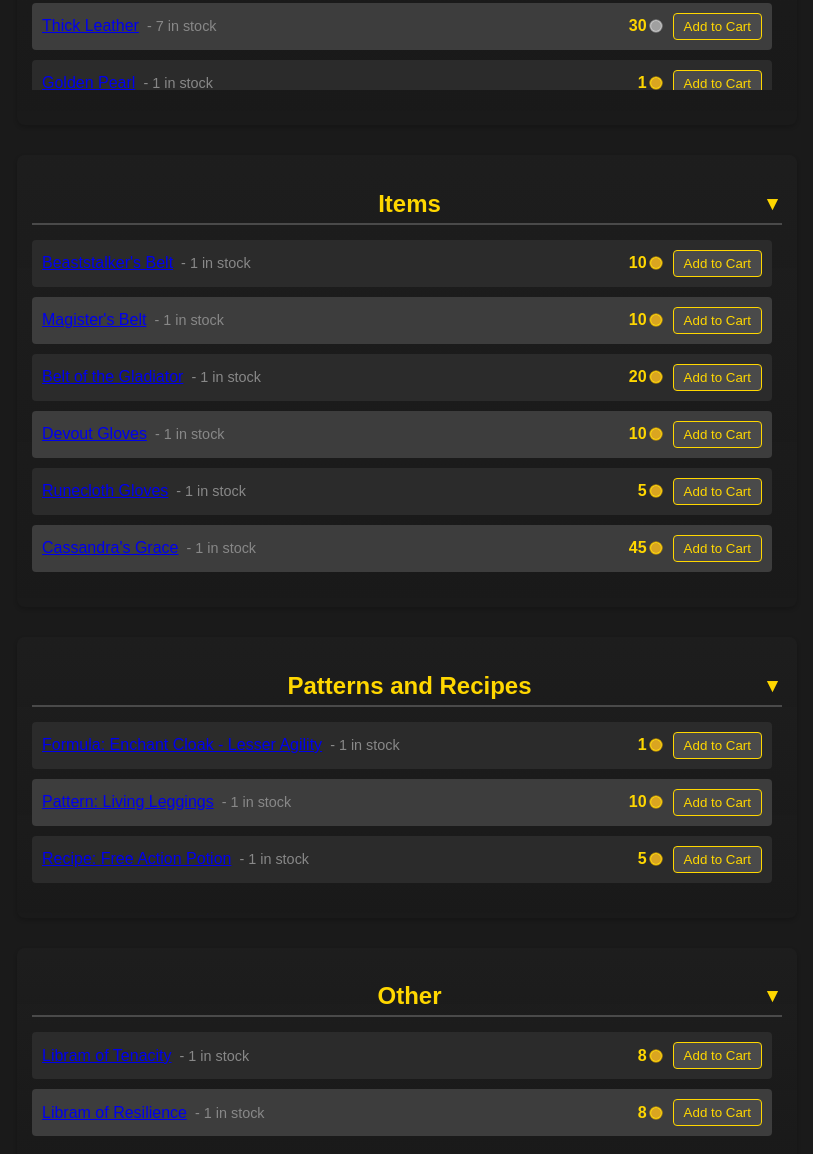
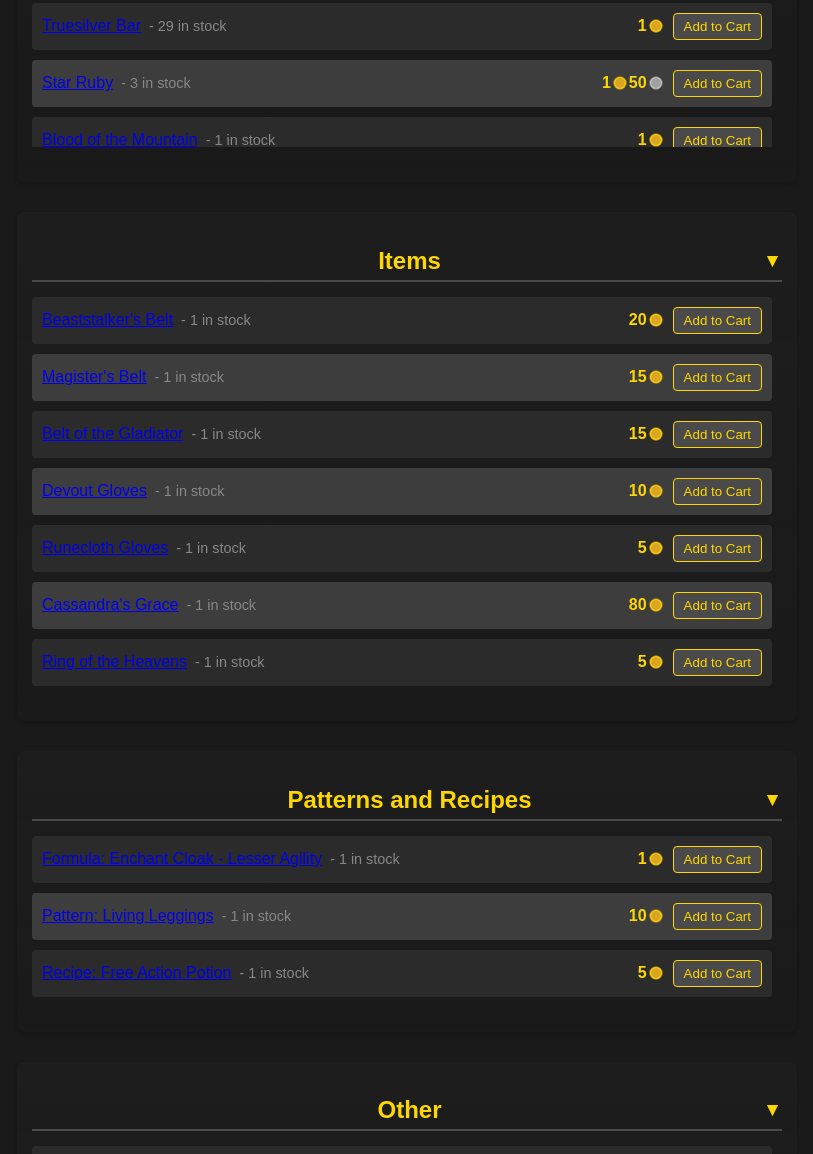
Before and after one commit to Nymnion/nymnsen, a plain HTML site: page index.html in a window 1280 px wide. Shown: the part 1646-2800 px from the top of the page, without its empty margins (23-836 px from the left). Drawn offline with Linux system fonts and the light colour scheme; a script that the page names is missing.

Commit message:
1.02
Price update

```diff
--- a/index.html
+++ b/index.html
@@ -599,6 +599,21 @@
                             data-item-id="16971"
                             data-stock="20">Add to Cart</button>
                     </div>
+
+                    <div class="item-row">
+                        <div class="item-name-container">
+                            <a href="https://www.wowhead.com/classic/item=6657">Savory Deviate Delight</a>
+                            <span class="stock-info">- 16 in stock</span>
+                        </div>
+                        <div class="price">
+                            <span class="currency-amount">20<div class="silver-icon"></div></span>
+                        </div>
+                        <button class="add-to-cart"
+                            data-item="Savory Deviate Delight"
+                            data-price="20"
+                            data-item-id="6657"
+                            data-stock="16">Add to Cart</button>
+                    </div>
                 </div>
             </div>
 
@@ -702,37 +717,6 @@
 
                     <div class="item-row">
                         <div class="item-name-container">
-                            <a href="https://www.wowhead.com/classic/item=7078">Essence of Fire</a>
-                            <span class="stock-info">- 8 in stock</span>
-                        </div>
-                        <div class="price">
-                            <span class="currency-amount">4<div class="gold-icon"></div></span>
-                        </div>
-                        <button class="add-to-cart"
-                            data-item="Essence of Fire"
-                            data-price="400"
-                            data-item-id="7078"
-                            data-stock="8">Add to Cart</button>
-                    </div>
-
-                    <div class="item-row">
-                        <div class="item-name-container">
-                            <a href="https://www.wowhead.com/classic/item=7076">Essence of Earth</a>
-                            <span class="stock-info">- 4 in stock</span>
-                        </div>
-                        <div class="price">
-                            <span class="currency-amount">3<div class="gold-icon"></div></span>
-                            <span class="currency-amount">50<div class="silver-icon"></div></span>
-                        </div>
-                        <button class="add-to-cart"
-                            data-item="Essence of Earth"
-                            data-price="350"
-                            data-item-id="7076"
-                            data-stock="4">Add to Cart</button>
-                    </div>
-
-                    <div class="item-row">
-                        <div class="item-name-container">
                             <a href="https://www.wowhead.com/classic/item=11754">Black Diamond</a>
                             <span class="stock-info">- 4 in stock</span>
                         </div>
@@ -824,21 +808,6 @@
 
                     <div class="item-row">
                         <div class="item-name-container">
-                            <a href="https://www.wowhead.com/classic/item=4304">Thick Leather</a>
-                            <span class="stock-info">- 7 in stock</span>
-                        </div>
-                        <div class="price">
-                            <span class="currency-amount">30<div class="silver-icon"></div></span>
-                        </div>
-                        <button class="add-to-cart"
-                            data-item="Thick Leather"
-                            data-price="30"
-                            data-item-id="4304"
-                            data-stock="7">Add to Cart</button>
-                    </div>
-
-                    <div class="item-row">
-                        <div class="item-name-container">
                             <a href="https://www.wowhead.com/classic/item=13926">Golden Pearl</a>
                             <span class="stock-info">- 1 in stock</span>
                         </div>
@@ -854,21 +823,6 @@
 
                     <div class="item-row">
                         <div class="item-name-container">
-                            <a href="https://www.wowhead.com/classic/item=7909">Aquamarine</a>
-                            <span class="stock-info">- 2 in stock</span>
-                        </div>
-                        <div class="price">
-                            <span class="currency-amount">1<div class="gold-icon"></div></span>
-                        </div>
-                        <button class="add-to-cart"
-                            data-item="Aquamarine"
-                            data-price="100"
-                            data-item-id="7909"
-                            data-stock="2">Add to Cart</button>
-                    </div>
-
-                    <div class="item-row">
-                        <div class="item-name-container">
                             <a href="https://www.wowhead.com/classic/item=6037">Truesilver Bar</a>
                             <span class="stock-info">- 29 in stock</span>
                         </div>
@@ -1021,6 +975,126 @@
                             data-item-id="7069"
                             data-stock="3">Add to Cart</button>
                     </div>
+
+                    <div class="item-row">
+                        <div class="item-name-container">
+                            <a href="https://www.wowhead.com/classic/item=7078">Essence of Fire</a>
+                            <span class="stock-info">- 3 in stock</span>
+                        </div>
+                        <div class="price">
+                            <span class="currency-amount">4<div class="gold-icon"></div></span>
+                        </div>
+                        <button class="add-to-cart"
+                            data-item="Essence of Fire"
+                            data-price="400"
+                            data-item-id="7078"
+                            data-stock="3">Add to Cart</button>
+                    </div>
+
+                    <div class="item-row">
+                        <div class="item-name-container">
+                            <a href="https://www.wowhead.com/classic/item=4611">Blue Pearl</a>
+                            <span class="stock-info">- 2 in stock</span>
+                        </div>
+                        <div class="price">
+                            <span class="currency-amount">50<div class="silver-icon"></div></span>
+                        </div>
+                        <button class="add-to-cart"
+                            data-item="Blue Pearl"
+                            data-price="50"
+                            data-item-id="4611"
+                            data-stock="2">Add to Cart</button>
+                    </div>
+
+                    <div class="item-row">
+                        <div class="item-name-container">
+                            <a href="https://www.wowhead.com/classic/item=8169">Thick Hide</a>
+                            <span class="stock-info">- 5 in stock</span>
+                        </div>
+                        <div class="price">
+                            <span class="currency-amount">10<div class="silver-icon"></div></span>
+                        </div>
+                        <button class="add-to-cart"
+                            data-item="Thick Hide"
+                            data-price="10"
+                            data-item-id="8169"
+                            data-stock="5">Add to Cart</button>
+                    </div>
+
+                    <div class="item-row">
+                        <div class="item-name-container">
+                            <a href="https://www.wowhead.com/classic/item=12804">Powerful Mojo</a>
+                            <span class="stock-info">- 1 in stock</span>
+                        </div>
+                        <div class="price">
+                            <span class="currency-amount">50<div class="silver-icon"></div></span>
+                        </div>
+                        <button class="add-to-cart"
+                            data-item="Powerful Mojo"
+                            data-price="50"
+                            data-item-id="12804"
+                            data-stock="1">Add to Cart</button>
+                    </div>
+
+                    <div class="item-row">
+                        <div class="item-name-container">
+                            <a href="https://www.wowhead.com/classic/item=7077">Heart of Fire</a>
+                            <span class="stock-info">- 1 in stock</span>
+                        </div>
+                        <div class="price">
+                            <span class="currency-amount">30<div class="silver-icon"></div></span>
+                        </div>
+                        <button class="add-to-cart"
+                            data-item="Heart of Fire"
+                            data-price="30"
+                            data-item-id="7077"
+                            data-stock="1">Add to Cart</button>
+                    </div>
+
+                    <div class="item-row">
+                        <div class="item-name-container">
+                            <a href="https://www.wowhead.com/classic/item=14227">Ironweb Spider Silk</a>
+                            <span class="stock-info">- 4 in stock</span>
+                        </div>
+                        <div class="price">
+                            <span class="currency-amount">50<div class="silver-icon"></div></span>
+                        </div>
+                        <button class="add-to-cart"
+                            data-item="Ironweb Spider Silk"
+                            data-price="50"
+                            data-item-id="14227"
+                            data-stock="4">Add to Cart</button>
+                    </div>
+
+                    <div class="item-row">
+                        <div class="item-name-container">
+                            <a href="https://www.wowhead.com/classic/item=2319">Medium Leather</a>
+                            <span class="stock-info">- 5 in stock</span>
+                        </div>
+                        <div class="price">
+                            <span class="currency-amount">10<div class="silver-icon"></div></span>
+                        </div>
+                        <button class="add-to-cart"
+                            data-item="Medium Leather"
+                            data-price="10"
+                            data-item-id="2319"
+                            data-stock="5">Add to Cart</button>
+                    </div>
+
+                    <div class="item-row">
+                        <div class="item-name-container">
+                            <a href="https://www.wowhead.com/classic/item=2997">Bolt of Woolen Cloth</a>
+                            <span class="stock-info">- 5 in stock</span>
+                        </div>
+                        <div class="price">
+                            <span class="currency-amount">25<div class="silver-icon"></div></span>
+                        </div>
+                        <button class="add-to-cart"
+                            data-item="Bolt of Woolen Cloth"
+                            data-price="25"
+                            data-item-id="2997"
+                            data-stock="5">Add to Cart</button>
+                    </div>
                 </div>
             </div>
 
@@ -1033,11 +1107,11 @@
                             <span class="stock-info">- 1 in stock</span>
                         </div>
                         <div class="price">
-                            <span class="currency-amount">10<div class="gold-icon"></div></span>
+                            <span class="currency-amount">20<div class="gold-icon"></div></span>
                         </div>
                         <button class="add-to-cart"
                             data-item="Beaststalker's Belt"
-                            data-price="1000"
+                            data-price="2000"
                             data-item-id="16680"
                             data-stock="1"
                             data-unique="true">Add to Cart</button>
@@ -1049,11 +1123,11 @@
                             <span class="stock-info">- 1 in stock</span>
                         </div>
                         <div class="price">
-                            <span class="currency-amount">10<div class="gold-icon"></div></span>
+                            <span class="currency-amount">15<div class="gold-icon"></div></span>
                         </div>
                         <button class="add-to-cart"
                             data-item="Magister's Belt"
-                            data-price="1000"
+                            data-price="1500"
                             data-item-id="16685"
                             data-stock="1"
                             data-unique="true">Add to Cart</button>
@@ -1065,11 +1139,11 @@
                             <span class="stock-info">- 1 in stock</span>
                         </div>
                         <div class="price">
-                            <span class="currency-amount">20<div class="gold-icon"></div></span>
+                            <span class="currency-amount">15<div class="gold-icon"></div></span>
                         </div>
                         <button class="add-to-cart"
                             data-item="Belt of the Gladiator"
-                            data-price="2000"
+                            data-price="1500"
                             data-item-id="13134"
                             data-stock="1"
                             data-unique="true">Add to Cart</button>
@@ -1113,12 +1187,28 @@
                             <span class="stock-info">- 1 in stock</span>
                         </div>
                         <div class="price">
-                            <span class="currency-amount">45<div class="gold-icon"></div></span>
+                            <span class="currency-amount">80<div class="gold-icon"></div></span>
                         </div>
                         <button class="add-to-cart"
                             data-item="Cassandra's Grace"
-                            data-price="4500"
+                            data-price="8000"
                             data-item-id="13102"
+                            data-stock="1"
+                            data-unique="true">Add to Cart</button>
+                    </div>
+
+                    <div class="item-row">
+                        <div class="item-name-container">
+                            <a href="https://www.wowhead.com/classic/item=12056">Ring of the Heavens</a>
+                            <span class="stock-info">- 1 in stock</span>
+                        </div>
+                        <div class="price">
+                            <span class="currency-amount">5<div class="gold-icon"></div></span>
+                        </div>
+                        <button class="add-to-cart"
+                            data-item="Ring of the Heavens"
+                            data-price="500"
+                            data-item-id="12056"
                             data-stock="1"
                             data-unique="true">Add to Cart</button>
                     </div>
@@ -1183,15 +1273,30 @@
                 <div class="items-grid">
                     <div class="item-row">
                         <div class="item-name-container">
+                            <a href="https://www.wowhead.com/classic/item=14046">Runecloth Bag</a>
+                            <span class="stock-info">- 5 in stock</span>
+                        </div>
+                        <div class="price">
+                            <span class="currency-amount">4<div class="gold-icon"></div></span>
+                        </div>
+                        <button class="add-to-cart"
+                            data-item="Runecloth Bag"
+                            data-price="400"
+                            data-item-id="14046"
+                            data-stock="5">Add to Cart</button>
+                    </div>
+
+                    <div class="item-row">
+                        <div class="item-name-container">
                             <a href="https://www.wowhead.com/classic/item=11734">Libram of Tenacity</a>
                             <span class="stock-info">- 1 in stock</span>
                         </div>
                         <div class="price">
-                            <span class="currency-amount">8<div class="gold-icon"></div></span>
+                            <span class="currency-amount">5<div class="gold-icon"></div></span>
                         </div>
                         <button class="add-to-cart"
                             data-item="Libram of Tenacity"
-                            data-price="800"
+                            data-price="500"
                             data-item-id="11734"
                             data-stock="1"
                             data-unique="true">Add to Cart</button>
@@ -1203,11 +1308,11 @@
                             <span class="stock-info">- 1 in stock</span>
                         </div>
                         <div class="price">
-                            <span class="currency-amount">8<div class="gold-icon"></div></span>
+                            <span class="currency-amount">5<div class="gold-icon"></div></span>
                         </div>
                         <button class="add-to-cart"
                             data-item="Libram of Resilience"
-                            data-price="800"
+                            data-price="500"
                             data-item-id="11736"
                             data-stock="1"
                             data-unique="true">Add to Cart</button>
@@ -1221,12 +1326,13 @@
             <div class="cart-items"></div>
             <div class="cart-total">Total: <div class="currency-display">0</div></div>
             <div class="copy-instructions">
-                <span>Copy and send to Nymnsen</span>
+                <span>Your order is below!</span>
                 <div class="help-tooltip">
                     <div class="help-icon">?</div>
                     <div class="tooltip-text">
                         1. Copy this message<br>
-                        2. Mail it to Nymnsen in-game
+                        2. Mail it to Nymnsen in-game<br>
+                        3. Items will be sent C.O.D
                     </div>
                 </div>
             </div>
```
